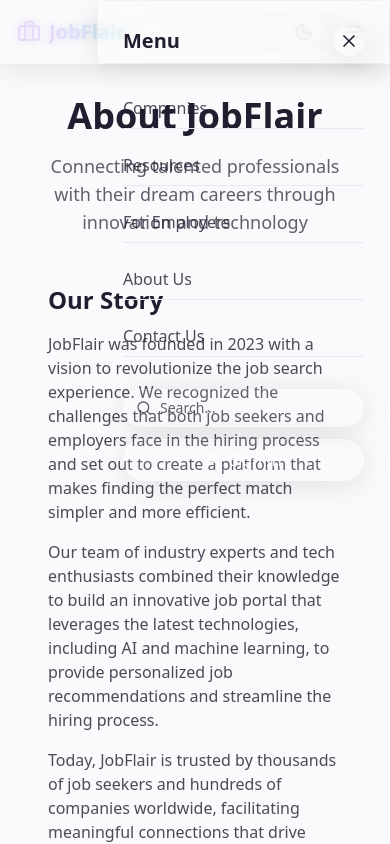
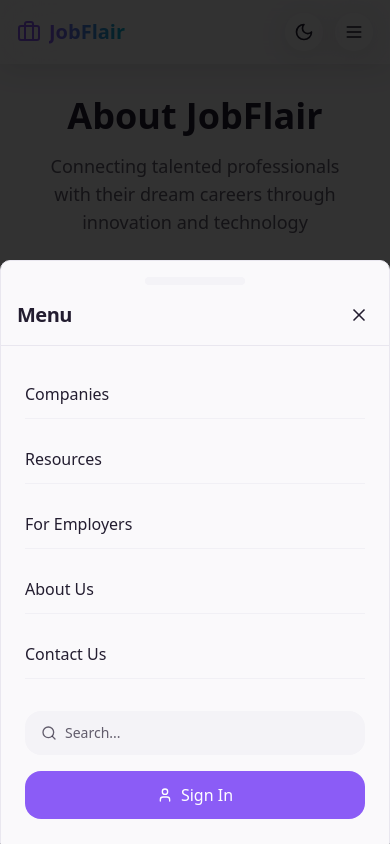
Before and after one commit to mohdaahad/jobflair-animation, a React (Vite) app: page /about in a window 390 px wide. Both pictures are taken after a click on the button 354 px from the left and 32 px from the top of the page. Shown: the top 844 px of the page. Built offline with nearby package versions, Linux system fonts and the light colour scheme.

Commit message:
Fix: Mobile menu drawer design
Update mobile menu drawer design to be non-transparent and compatible with dark mode.

```diff
--- a/src/components/NavBar.tsx
+++ b/src/components/NavBar.tsx
@@ -6,6 +6,14 @@ import { useUser } from "@/contexts/UserContext";
 import { Briefcase, Menu, Search, User, X } from "lucide-react";
 import { cn } from "@/lib/utils";
 import { Link } from "react-router-dom";
+import {
+  Drawer,
+  DrawerClose,
+  DrawerContent,
+  DrawerHeader,
+  DrawerTitle,
+  DrawerTrigger,
+} from "@/components/ui/drawer";
 
 export function NavBar() {
   const [isMobileMenuOpen, setIsMobileMenuOpen] = useState(false);
@@ -97,40 +105,32 @@ export function NavBar() {
             </Link>
           )}
 
-          <button
-            className="md:hidden glass p-2 rounded-full"
-            onClick={() => setIsMobileMenuOpen(true)}
-          >
+          {/* Mobile Menu Drawer */}
+          <Drawer open={isMobileMenuOpen} onOpenChange={setIsMobileMenuOpen}>
+            <DrawerTrigger asChild>
+              <button className="md:hidden glass p-2 rounded-full">
                 <Menu className="h-5 w-5" />
               </button>
-        </div>
-      </div>
-
-      {/* Mobile Menu */}
-      <div className={cn(
-        "fixed inset-0 bg-background/80 backdrop-blur-sm z-50 md:hidden transition-all duration-300",
-        isMobileMenuOpen ? "opacity-100" : "opacity-0 pointer-events-none"
-      )}>
-        <div className={cn(
-          "fixed inset-y-0 right-0 w-3/4 bg-card glass p-6 shadow-xl transition-transform duration-300 transform",
-          isMobileMenuOpen ? "translate-x-0" : "translate-x-full"
-        )}>
-          <div className="flex justify-between items-center mb-8">
-            <h2 className="text-xl font-bold">Menu</h2>
-            <button
-              onClick={() => setIsMobileMenuOpen(false)}
-              className="p-1 rounded-full glass"
-            >
+            </DrawerTrigger>
+            <DrawerContent className="bg-background border-border">
+              <DrawerHeader className="border-b border-border">
+                <div className="flex justify-between items-center">
+                  <DrawerTitle className="text-xl font-bold">Menu</DrawerTitle>
+                  <DrawerClose asChild>
+                    <button className="p-1 rounded-full hover:bg-muted">
                       <X className="h-5 w-5" />
                     </button>
+                  </DrawerClose>
                 </div>
+              </DrawerHeader>
 
+              <div className="p-6">
                 <nav className="flex flex-col space-y-4">
                   {navigationLinks.map((link) => (
                     <Link
                       key={link.to}
                       to={link.to}
-                className="text-foreground/80 hover:text-job transition-colors duration-200 py-2 border-b border-border"
+                      className="text-foreground hover:text-job transition-colors duration-200 py-3 border-b border-border/50 font-medium"
                       onClick={() => setIsMobileMenuOpen(false)}
                     >
                       {link.label}
@@ -138,8 +138,8 @@ export function NavBar() {
                   ))}
                 </nav>
 
-          <div className="mt-auto pt-8 flex flex-col space-y-3">
-            <button className="flex items-center gap-2 w-full glass px-3 py-2 rounded-full hover:bg-white/20 dark:hover:bg-black/30 transition-all duration-200">
+                <div className="mt-8 flex flex-col space-y-4">
+                  <button className="flex items-center gap-2 w-full bg-muted px-4 py-3 rounded-lg hover:bg-muted/80 transition-all duration-200">
                     <Search className="h-4 w-4 text-foreground/70" />
                     <span className="text-sm text-foreground/70">Search...</span>
                   </button>
@@ -147,7 +147,7 @@ export function NavBar() {
                   {!isAuthenticated && (
                     <Link
                       to="/sign-in"
-                className="flex justify-center items-center gap-2 w-full glass px-4 py-2 rounded-full bg-job hover:bg-job-hover text-white transition-all duration-200"
+                      className="flex justify-center items-center gap-2 w-full bg-job hover:bg-job-hover text-white px-4 py-3 rounded-lg transition-all duration-200 font-medium"
                       onClick={() => setIsMobileMenuOpen(false)}
                     >
                       <User className="h-4 w-4" />
@@ -156,6 +156,9 @@ export function NavBar() {
                   )}
                 </div>
               </div>
+            </DrawerContent>
+          </Drawer>
+        </div>
       </div>
     </header>
   );
```
Lines whose indentation alone changed are shown as unchanged.
